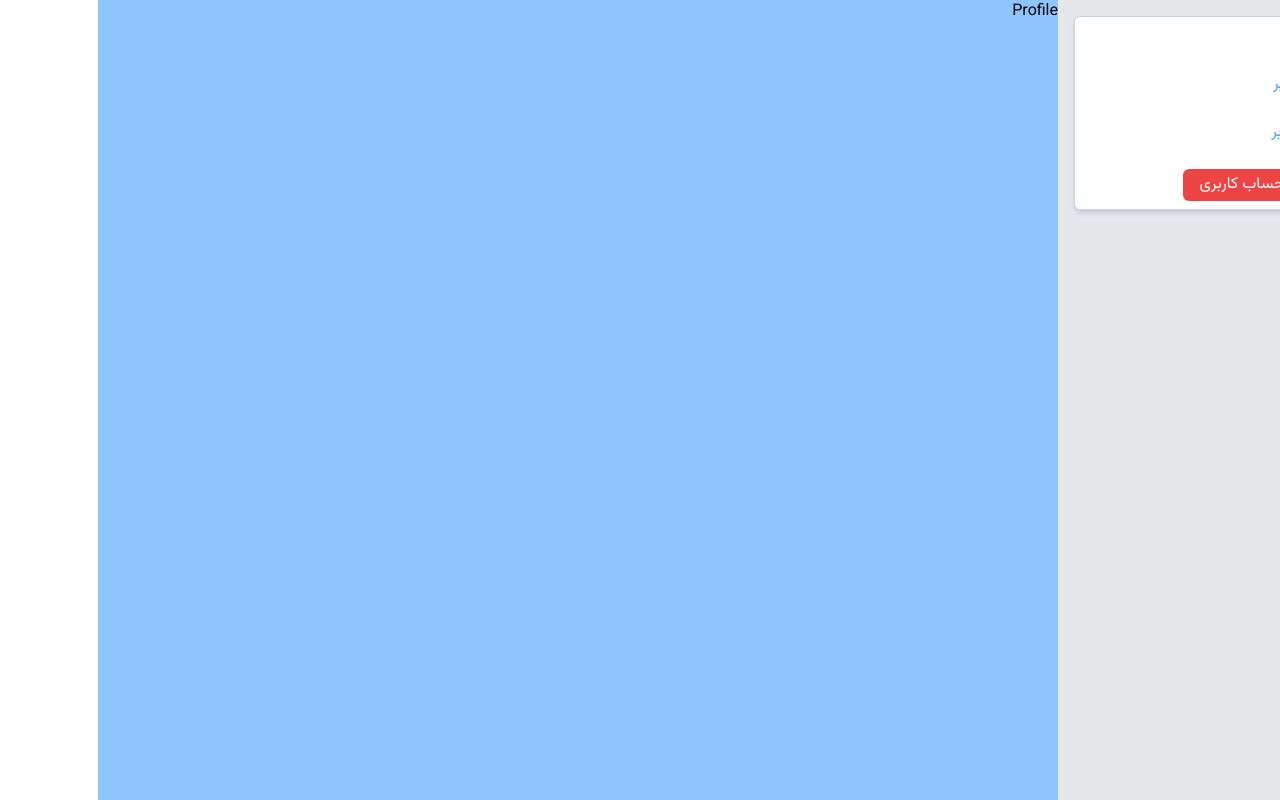
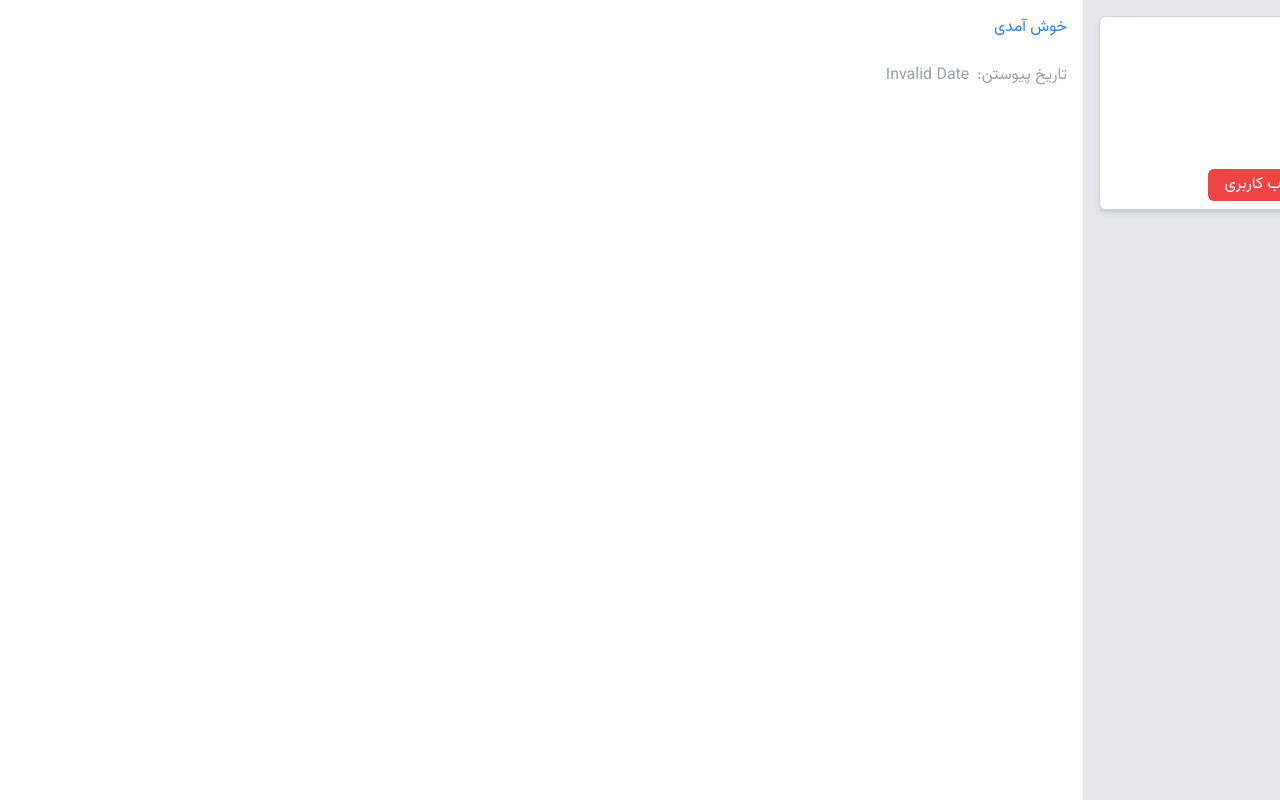
Before and after one commit to mohammadsookhtesaraei/next-store-practice, a Next.js app: page /profile in a window 1280 px wide. Built offline with nearby package versions, Linux system fonts and the light colour scheme; no server answers.

Commit message:
complete profile page data

```diff
--- a/package.json
+++ b/package.json
@@ -15,6 +15,7 @@
     "react": "19.1.0",
     "react-dom": "19.1.0",
     "react-hot-toast": "^2.6.0",
+    "react-loader-spinner": "^8.0.2",
     "react-otp-input": "^3.1.1"
   },
   "devDependencies": {
--- a/src/app/(profile)/profile/layout.tsx
+++ b/src/app/(profile)/profile/layout.tsx
@@ -1,16 +1,17 @@
-import ProfileSideBar from "@/app/(profile)/components/ProfileSideBar"
+import ProfileSideBar from "@/app/(profile)/components/ProfileSideBar";
 
-type ProfileLayoutProps={
-    children:React.ReactNode
-}
+type ProfileLayoutProps = {
+  children: React.ReactNode;
+};
 
-
-const ProfileLayout = ({children}:ProfileLayoutProps) => {
+const ProfileLayout = ({ children }: ProfileLayoutProps) => {
   return (
     <div className="grid grid-cols-12 grid-rows-[min_max(500px,1fr)] h-screen">
-        <div className="col-span-3 bg-gray-200"><ProfileSideBar/></div>
-        <div className="col-span-9 bg-blue-300">{children}</div>
+      <div className="col-span-3 bg-gray-200">
+        <ProfileSideBar />
+      </div>
+      <div className="col-span-9 p-4">{children}</div>
     </div>
-  )
-}
-export default ProfileLayout
+  );
+};
+export default ProfileLayout;
--- a/src/app/(profile)/profile/page.tsx
+++ b/src/app/(profile)/profile/page.tsx
@@ -1,6 +1,38 @@
+"use client";
+
+import { useGetProfile } from "@/hook/useAuth";
+import { RotatingLines } from "react-loader-spinner";
+
+
+import { toLocalStringShortDate } from "@/utils/toLocaleDatePersian";
+
 const Profile = () => {
+  const { data, isPending } = useGetProfile();
+
+  const {user}=data || {};
+
+  if(isPending)return <div className="flex justify-center h-screen">
+    <RotatingLines
+visible={true}
+height="96"
+width="96"
+color="grey"
+strokeWidth="5"
+animationDuration="0.75"
+ariaLabel="rotating-lines-loading"
+wrapperStyle={{}}
+wrapperClass=""
+/>
+  </div>
+
   return (
-    <div>Profile</div>
+    <div>
+      <h2 className="text-blue-500">{user?.name} خوش آمدی</h2>
+     <div className="flex gap-x-2 [&>span]:text-gray-400 my-6">
+      <span>تاریخ پیوستن:</span>
+      <span>{toLocalStringShortDate(user?.createdAt)}</span>
+     </div>
+    </div>
   )
-}
-export default Profile
+};
+export default Profile;
--- /dev/null
+++ b/src/utils/toLocaleDatePersian.ts
@@ -0,0 +1,10 @@
+
+export const toLocalStringShortDate=(date:Date)=>{
+    const createDate= new Date(date ?? "").toLocaleDateString("fa-IR",{
+        // weekday:"long",
+        year:"numeric",
+        month:"long",
+        day:"numeric"
+    });
+    return createDate;
+}
```
Also changed, not shown: 1 other file (tests, documents, lock files or other folders).
